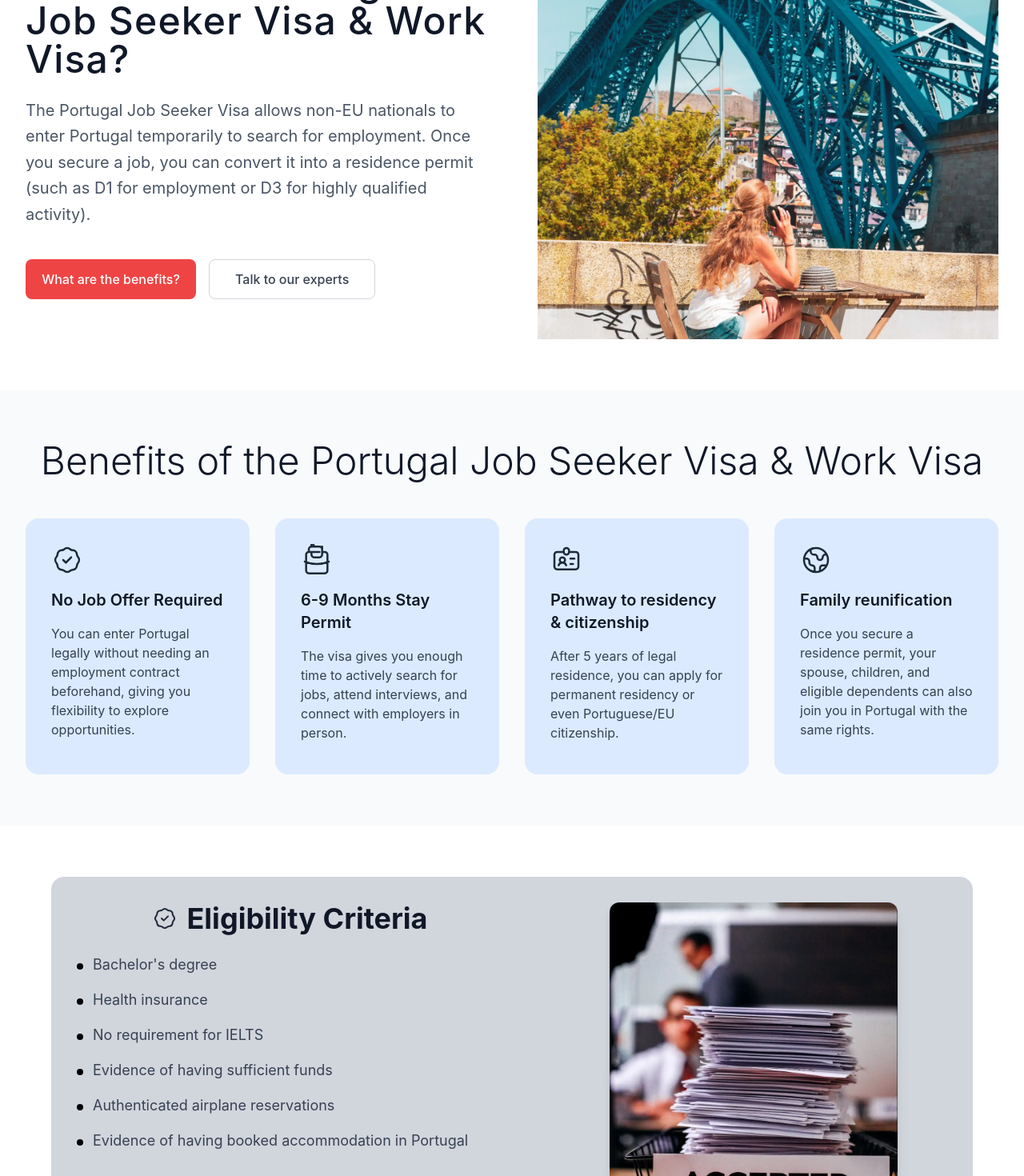
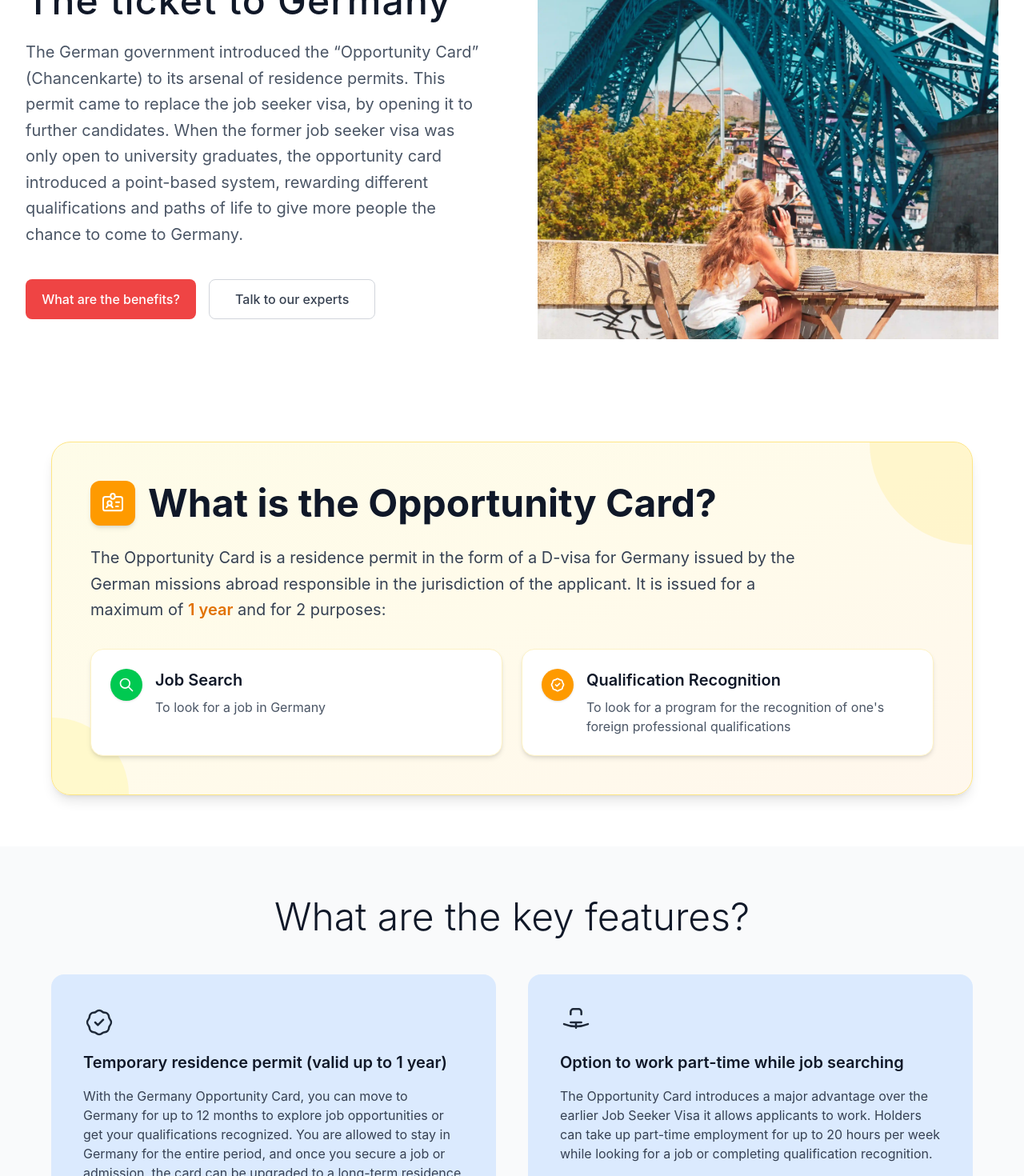
Before and after one commit to badalnsit/visa-rapid, a React (Vite) app in the folder visa-rapid/: page /job-seeker-visa in a window 1280 px wide. Shown: the part 240-1710 px from the top of the page at 80% size. Built offline with nearby package versions, Linux system fonts and the light colour scheme.

Commit message:
Job Seeker Visa Content updated

```diff
--- a/visa-rapid/src/pages/JobSeekerVisa.jsx
+++ b/visa-rapid/src/pages/JobSeekerVisa.jsx
@@ -3,6 +3,7 @@ import useScrollAnimation from '../hooks/useScrollAnimation'
 
 const JobSeekerVisa = () => {
   const [heroRef, heroVisible] = useScrollAnimation({ threshold: 0.2 })
+  const [oppCardRef, oppCardVisible] = useScrollAnimation({ threshold: 0.1 })
   const [benefitsRef, benefitsVisible] = useScrollAnimation({ threshold: 0.1 })
   const [eligibilityRef, eligibilityVisible] = useScrollAnimation({ threshold: 0.1 })
   const [whoCanApplyRef, whoCanApplyVisible] = useScrollAnimation({ threshold: 0.1 })
@@ -194,13 +195,19 @@ const JobSeekerVisa = () => {
               <div className="space-y-3">
                 <div>
                   <p className="text-5xl font-medium text-gray-900 tracking-wide mb-6">
-                    What is the Portugal Job Seeker Visa & Work Visa?
+                    The Opportunity Card: The ticket to Germany
+
                   </p>
                   <p className="text-xl text-gray-600 leading-relaxed mb-4">
 
-                  The Portugal Job Seeker Visa allows non-EU nationals to enter Portugal temporarily to search for
-                  employment. Once you secure a job, you can convert it into a residence permit
-                  (such as D1 for employment or D3 for highly qualified activity).
+                 The German government introduced the “Opportunity Card”
+                  (Chancenkarte) to its arsenal of residence permits. This permit came to
+                  replace the job seeker visa, by opening it to further candidates. When the
+                  former job seeker visa was only open to university graduates, the
+                  opportunity card introduced a point-based system, rewarding different
+                  qualifications and paths of life to give more people the chance to come to
+                  Germany.
+
                     </p>
                 </div>
 
@@ -249,6 +256,72 @@ const JobSeekerVisa = () => {
         </div>
       </section>
 
+      {/* What is the Opportunity Card Section */}
+      <section className="py-16 px-4 sm:px-6 lg:px-8">
+        <div className="max-w-6xl mx-auto">
+          <div
+            ref={oppCardRef}
+            className={`fade-in-up ${oppCardVisible ? 'visible' : ''}`}
+          >
+            <div className="relative overflow-hidden bg-gradient-to-br from-yellow-50 via-amber-50 to-orange-50 rounded-3xl p-8 md:p-12 shadow-lg border border-amber-200">
+              {/* Decorative Elements */}
+              <div className="absolute top-0 right-0 w-64 h-64 bg-amber-200/30 rounded-full -translate-y-32 translate-x-32"></div>
+              <div className="absolute bottom-0 left-0 w-48 h-48 bg-yellow-200/30 rounded-full translate-y-24 -translate-x-24"></div>
+
+              <div className="relative z-10">
+                {/* Header with Icon */}
+                <div className="flex items-center gap-4 mb-6">
+                  <div className="p-3 bg-amber-500 rounded-xl shadow-md">
+                    <svg className="w-8 h-8 text-white" fill="none" stroke="currentColor" viewBox="0 0 24 24">
+                      <path strokeLinecap="round" strokeLinejoin="round" strokeWidth={1.5} d="M10 6H5a2 2 0 00-2 2v9a2 2 0 002 2h14a2 2 0 002-2V8a2 2 0 00-2-2h-5m-4 0V5a2 2 0 114 0v1m-4 0a2 2 0 104 0m-5 8a2 2 0 100-4 2 2 0 000 4zm0 0c1.306 0 2.417.835 2.83 2M9 14a3.001 3.001 0 00-2.83 2M15 11h3m-3 4h2" />
+                    </svg>
+                  </div>
+                  <h2 className="text-3xl sm:text-4xl lg:text-5xl font-bold text-gray-900">
+                    What is the Opportunity Card?
+                  </h2>
+                </div>
+
+                {/* Description */}
+                <p className="text-lg md:text-xl text-gray-700 leading-relaxed mb-8 max-w-4xl">
+                  The Opportunity Card is a residence permit in the form of a D-visa for Germany issued by the German missions abroad responsible in the jurisdiction of the applicant. It is issued for a maximum of <span className="font-semibold text-amber-600">1 year</span> and for 2 purposes:
+                </p>
+
+                {/* Purpose Cards */}
+                <div className="grid grid-cols-1 md:grid-cols-2 gap-6">
+                  <div className="bg-white rounded-2xl p-6 shadow-md border border-amber-100 hover:shadow-lg hover:border-amber-200 transition-all duration-300">
+                    <div className="flex items-start gap-4">
+                      <div className="flex-shrink-0 w-10 h-10 bg-green-500 rounded-full flex items-center justify-center shadow-sm">
+                        <svg className="w-5 h-5 text-white" fill="none" stroke="currentColor" viewBox="0 0 24 24">
+                          <path strokeLinecap="round" strokeLinejoin="round" strokeWidth={2} d="M21 21l-6-6m2-5a7 7 0 11-14 0 7 7 0 0114 0z" />
+                        </svg>
+                      </div>
+                      <div>
+                        <h3 className="text-xl font-semibold text-gray-900 mb-2">Job Search</h3>
+                        <p className="text-gray-600">To look for a job in Germany</p>
+                      </div>
+                    </div>
+                  </div>
+
+                  <div className="bg-white rounded-2xl p-6 shadow-md border border-amber-100 hover:shadow-lg hover:border-amber-200 transition-all duration-300">
+                    <div className="flex items-start gap-4">
+                      <div className="flex-shrink-0 w-10 h-10 bg-amber-500 rounded-full flex items-center justify-center shadow-sm">
+                        <svg className="w-5 h-5 text-white" fill="none" stroke="currentColor" viewBox="0 0 24 24">
+                          <path strokeLinecap="round" strokeLinejoin="round" strokeWidth={2} d="M9 12l2 2 4-4M7.835 4.697a3.42 3.42 0 001.946-.806 3.42 3.42 0 014.438 0 3.42 3.42 0 001.946.806 3.42 3.42 0 013.138 3.138 3.42 3.42 0 00.806 1.946 3.42 3.42 0 010 4.438 3.42 3.42 0 00-.806 1.946 3.42 3.42 0 01-3.138 3.138 3.42 3.42 0 00-1.946.806 3.42 3.42 0 01-4.438 0 3.42 3.42 0 00-1.946-.806 3.42 3.42 0 01-3.138-3.138 3.42 3.42 0 00-.806-1.946 3.42 3.42 0 010-4.438 3.42 3.42 0 00.806-1.946 3.42 3.42 0 013.138-3.138z" />
+                        </svg>
+                      </div>
+                      <div>
+                        <h3 className="text-xl font-semibold text-gray-900 mb-2">Qualification Recognition</h3>
+                        <p className="text-gray-600">To look for a program for the recognition of one's foreign professional qualifications</p>
+                      </div>
+                    </div>
+                  </div>
+                </div>
+              </div>
+            </div>
+          </div>
+        </div>
+      </section>
+
       {/* Benefits Section */}
       <section className="py-16 px-4 sm:px-6 lg:px-8 bg-gray-50">
         <div className="max-w-7xl mx-auto">
@@ -259,14 +332,15 @@ const JobSeekerVisa = () => {
             {/* Section Header */}
             <div className="text-center mb-12">
               <h2 className="text-3xl sm:text-4xl lg:text-5xl font-light text-gray-900 mb-6">
-                Benefits of the Portugal Job Seeker Visa & Work Visa
+                What are the key features?
+
               </h2>
             </div>
 
             {/* Benefits Cards */}
-            <div className="grid grid-cols-1 md:grid-cols-2 lg:grid-cols-4 gap-8">
-              {/* No Job Offer Required Card */}
-              <div className={`bg-blue-100 p-8 rounded-2xl hover-lift stagger-item h-80 flex flex-col ${benefitsVisible ? 'visible' : ''}`} style={{ transitionDelay: '0.1s' }}>
+            <div className="grid grid-cols-1 md:grid-cols-2 gap-10 max-w-6xl mx-auto">
+              {/* Temporary residence permit Card */}
+              <div className={`bg-blue-100 p-10 rounded-2xl hover-lift stagger-item flex flex-col ${benefitsVisible ? 'visible' : ''}`} style={{ transitionDelay: '0.1s' }}>
                 <div className="flex-1">
                   <div className="mb-4 scale-on-hover">
                     <svg className="w-10 h-10 text-gray-800" fill="none" stroke="currentColor" viewBox="0 0 24 24">
@@ -274,65 +348,27 @@ const JobSeekerVisa = () => {
                     </svg>
                   </div>
                   <h3 className="text-xl font-semibold text-gray-900 mb-4">
-                    No Job Offer Required
+                    Temporary residence permit (valid up to 1 year)
                   </h3>
                   <p className="text-gray-700">
-                  You can enter Portugal legally without needing an employment contract beforehand,
-                  giving you flexibility to explore opportunities.
+                    With the Germany Opportunity Card, you can move to Germany for up to 12 months to explore job opportunities or get your qualifications recognized. You are allowed to stay in Germany for the entire period, and once you secure a job or admission, the card can be upgraded to a long-term residence permit without the hassle of traveling back to your home country.
                   </p>
                 </div>
               </div>
 
-              {/* 6-9 Months Stay Permit Card */}
-              <div className={`bg-blue-100 p-8 rounded-2xl hover-lift stagger-item h-80 flex flex-col ${benefitsVisible ? 'visible' : ''}`} style={{ transitionDelay: '0.2s' }}>
+              {/* Option to work part-time Card */}
+              <div className={`bg-blue-100 p-10 rounded-2xl hover-lift stagger-item flex flex-col ${benefitsVisible ? 'visible' : ''}`} style={{ transitionDelay: '0.2s' }}>
                 <div className="flex-1">
                   <div className="mb-4 scale-on-hover">
                     <svg className="w-10 h-10 text-gray-800" fill="none" stroke="currentColor" viewBox="0 0 24 24">
-                      <path strokeLinecap="round" strokeLinejoin="round" strokeWidth={1.5} d="M21 13.255A23.931 23.931 0 0112 15c-3.183 0-6.22-.62-9-1.745M16 6V4a2 2 0 00-2-2h-4a2 2 0 00-2-2v2m8 0V4a2 2 0 00-2-2H8a2 2 0 00-2 2v2m8 0H8m8 0v2a2 2 0 01-2 2H10a2 2 0 01-2-2V6m8 0h2a2 2 0 012 2v12a2 2 0 01-2 2H6a2 2 0 01-2-2V8a2 2 0 012-2h2" />
+                      <path strokeLinecap="round" strokeLinejoin="round" strokeWidth={1.5} d="M21 13.255A23.931 23.931 0 0112 15c-3.183 0-6.22-.62-9-1.745M16 6V4a2 2 0 00-2-2h-4a2 2 0 00-2 2v2m4 6h.01M12 12h.01M12 12h4m-4 0H8m4 0v4" />
                     </svg>
                   </div>
                   <h3 className="text-xl font-semibold text-gray-900 mb-4">
-                    6-9 Months Stay Permit
+                    Option to work part-time while job searching
                   </h3>
                   <p className="text-gray-700">
-                  The visa gives you enough time to actively search for jobs, attend interviews, and
-                  connect with employers in person.
-                  </p>
-                </div>
-              </div>
-
-              {/* Pathway to residency & citizenship Card */}
-              <div className={`bg-blue-100 p-8 rounded-2xl hover-lift stagger-item h-80 flex flex-col ${benefitsVisible ? 'visible' : ''}`} style={{ transitionDelay: '0.3s' }}>
-                <div className="flex-1">
-                  <div className="mb-4 scale-on-hover">
-                    <svg className="w-10 h-10 text-gray-800" fill="none" stroke="currentColor" viewBox="0 0 24 24">
-                      <path strokeLinecap="round" strokeLinejoin="round" strokeWidth={1.5} d="M10 6H5a2 2 0 00-2 2v9a2 2 0 002 2h14a2 2 0 002-2V8a2 2 0 00-2-2h-5m-4 0V5a2 2 0 114 0v1m-4 0a2 2 0 104 0m-5 8a2 2 0 100-4 2 2 0 000 4zm0 0c1.306 0 2.417.835 2.83 2M9 14a3.001 3.001 0 00-2.83 2M15 11h3m-3 4h2" />
-                    </svg>
-                  </div>
-                  <h3 className="text-xl font-semibold text-gray-900 mb-4">
-                  Pathway to residency & citizenship
-                  </h3>
-                  <p className="text-gray-700">
-                  After 5 years of legal residence, you can apply for permanent residency or
-                  even Portuguese/EU citizenship.
-                  </p>
-                </div>
-              </div>
-
-              {/* Family reunification Card */}
-              <div className={`bg-blue-100 p-8 rounded-2xl hover-lift stagger-item h-80 flex flex-col ${benefitsVisible ? 'visible' : ''}`} style={{ transitionDelay: '0.4s' }}>
-                <div className="flex-1">
-                  <div className="mb-4 scale-on-hover">
-                    <svg className="w-10 h-10 text-gray-800" fill="none" stroke="currentColor" viewBox="0 0 24 24">
-                      <path strokeLinecap="round" strokeLinejoin="round" strokeWidth={1.5} d="M3.055 11H5a2 2 0 012 2v1a2 2 0 002 2 2 2 0 012 2v2.945M8 3.935V5.5A2.5 2.5 0 0010.5 8h.5a2 2 0 012 2 2 2 0 104 0 2 2 0 012-2h1.064M15 20.488V18a2 2 0 012-2h3.064M21 12a9 9 0 11-18 0 9 9 0 0118 0z" />
-                    </svg>
-                  </div>
-                  <h3 className="text-xl font-semibold text-gray-900 mb-4">
-                  Family reunification
-                  </h3>
-                  <p className="text-gray-700">
-                  Once you secure a residence permit, your spouse, children, and eligible dependents
-                  can also join you in Portugal with the same rights.
+                    The Opportunity Card introduces a major advantage over the earlier Job Seeker Visa it allows applicants to work. Holders can take up part-time employment for up to 20 hours per week while looking for a job or completing qualification recognition.
                   </p>
                 </div>
               </div>
@@ -360,56 +396,49 @@ const JobSeekerVisa = () => {
                       </svg>
                     </div>
                     <h2 className="text-4xl font-bold text-gray-900 ">
-                      Eligibility Criteria
+                      Who can apply?
                     </h2>
                   </div>
-                  <div className="space-y-4">
-                    <div className="flex items-start gap-3">
-                      <div className="flex-shrink-0 w-2 h-2 bg-black rounded-full mt-3">
-                      </div>
+
+                  <p className="text-gray-700 text-lg mb-6">
+                    There are two main pathways to obtain the Germany Opportunity Card.
+                  </p>
+
+                  <div className="space-y-6">
+                    {/* Pathway 1 */}
+                    <div>
+                      <h3 className="text-xl font-semibold text-gray-900 mb-2">
+                        1. Opportunity Card for University Graduates
+                      </h3>
                       <p className="text-gray-700 text-lg">
-                      Bachelor's degree
+                        Applicants who hold a university degree that is recognized in Germany may qualify directly for the Opportunity Card, provided all general eligibility criteria are met.
                       </p>
                     </div>
-                    <div className="flex items-start gap-3">
-                      <div className="flex-shrink-0 w-2 h-2 bg-black rounded-full mt-3">
-                      </div>
+
+                    {/* Pathway 2 */}
+                    <div>
+                      <h3 className="text-xl font-semibold text-gray-900 mb-2">
+                        2. Opportunity Card – Points-Based System
+                      </h3>
                       <p className="text-gray-700 text-lg">
-                       Health insurance
-                      </p>
-                    </div>
-                    <div className="flex items-start gap-3">
-                      <div className="flex-shrink-0 w-2 h-2 bg-black rounded-full mt-3">
-                      </div>
-                      <p className="text-gray-700 text-lg">
-                        No requirement for IELTS
-                      </p>
-                    </div>
-                    <div className="flex items-start gap-3">
-                      <div className="flex-shrink-0 w-2 h-2 bg-black rounded-full mt-3">
-                      </div>
-                      <p className="text-gray-700 text-lg">
-                      Evidence of having sufficient funds
-                      </p>
-                    </div>
-                    <div className="flex items-start gap-3">
-                      <div className="flex-shrink-0 w-2 h-2 bg-black rounded-full mt-3">
-                      </div>
-                      <p className="text-gray-700 text-lg">
-                       Authenticated airplane reservations
-                      </p>
-                    </div>
-                    <div className="flex items-start gap-3">
-                      <div className="flex-shrink-0 w-2 h-2 bg-black rounded-full mt-3">
-                      </div>
-                      <p className="text-gray-700 text-lg">
-                      Evidence of having booked accommodation in Portugal
+                        Applicants without a university degree may still be eligible through the points-based system introduced by the German government. To qualify, candidates must score at least 6 points based on factors such as professional experience, language skills, age, and other criteria.
                       </p>
                     </div>
                   </div>
+                </div>
 
-                  {/* Get Expert Advice Button */}
-                  <div className="mt-8 flex justify-center">
+                {/* Right Column - Image and Button */}
+                <div className="flex flex-col items-center justify-center">
+                  <div className="relative">
+                    <img
+                      src="/Job1.webp"
+                      alt="Job Application Accepted"
+                      className="w-90 h-95 object-cover rounded-xl shadow-lg"
+                    />
+                  </div>
+
+                  {/* Get Expert Advice Button - Centered below Image */}
+                  <div className="mt-6 flex justify-center">
                     <a
                       href="https://calendly.com/nikita-visarapid/30min?back=1"
                       target="_blank"
@@ -423,17 +452,13 @@ const JobSeekerVisa = () => {
                     </a>
                   </div>
                 </div>
+              </div>
 
-                {/* Right Column - Image */}
-                <div className="flex items-center justify-center">
-                  <div className="relative">
-                    <img
-                      src="/Job1.webp"
-                      alt="Job Application Accepted"
-                      className="w-90 h-95 object-cover rounded-xl shadow-lg ml-12"
-                    />
-                  </div>
-                </div>
+              {/* Note - Full Width at Bottom */}
+              <div className="mt-8 p-4 bg-yellow-50 border-l-4 border-yellow-400 rounded-r-lg md:ml-0 md:mr-12">
+                <p className="text-gray-700 text-base">
+                  <span className="font-semibold">Note:</span> If the qualifications are not yet recognized, the applicant must complete the ZAB recognition process in order to have them officially recognized in Germany.
+                </p>
               </div>
             </div>
           </div>
```
